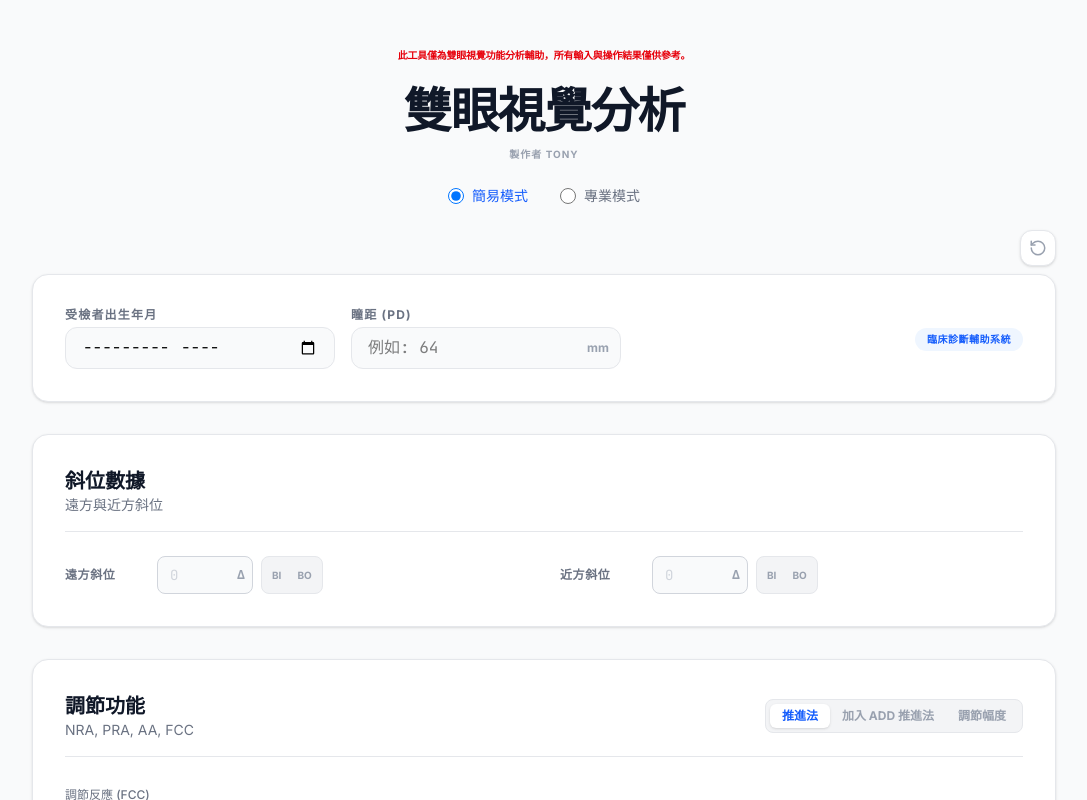
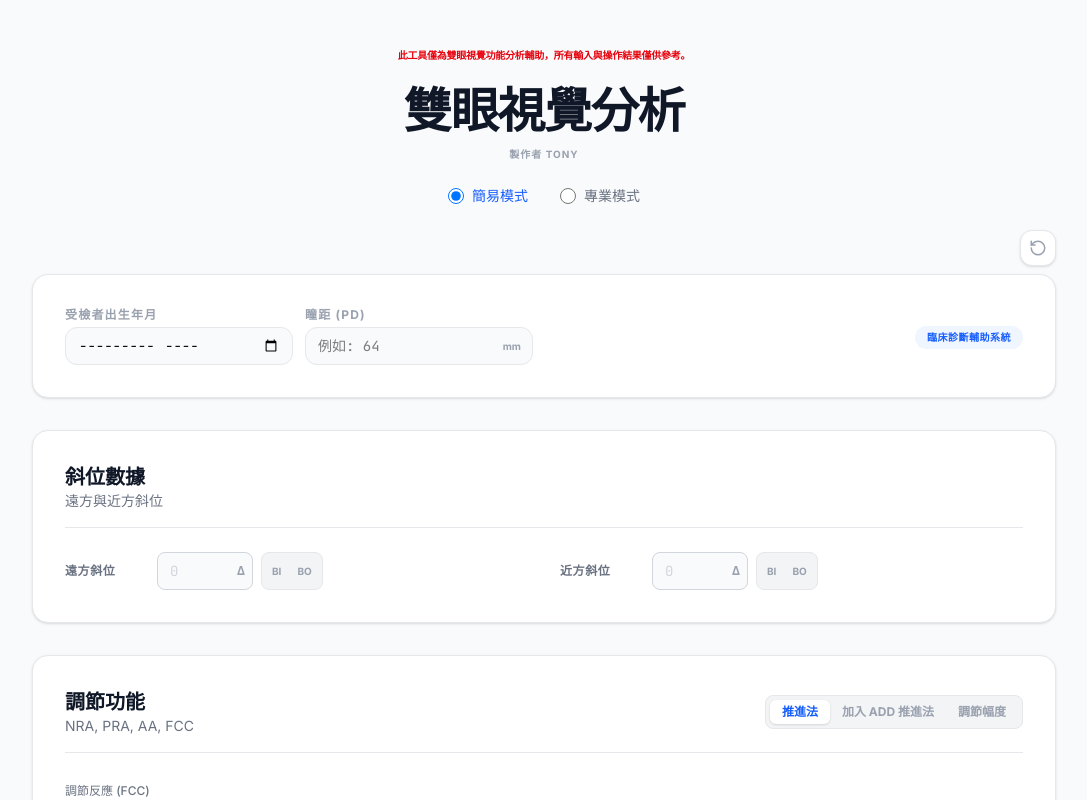
Before and after one commit to Luna05140514/ACA, a React (Vite) app: page / in a window 1280 px wide. Shown: the top 800 px of the page, without its empty margins (96-1183 px from the left). Built offline with nearby package versions, Linux system fonts and the light colour scheme.

Commit message:
Add files via upload

```diff
--- a/src/App.tsx
+++ b/src/App.tsx
@@ -878,9 +878,9 @@ export default function App() {
             {/* General Info Section */}
             <div className="bg-white rounded-2xl shadow-sm border border-gray-200 p-8 mb-8">
               <div className="flex flex-col lg:flex-row items-start lg:items-center gap-6">
-                <div className="grid grid-cols-2 gap-4 w-full sm:w-auto">
-                  <div className="space-y-1">
-                    <label className="block text-xs font-bold text-gray-500 uppercase tracking-widest">
+                <div className="grid grid-cols-2 gap-3 w-full sm:w-auto">
+                  <div className="space-y-1 min-w-[120px] max-w-[160px] sm:max-w-none">
+                    <label className="block text-[10px] sm:text-xs font-bold text-gray-400 uppercase tracking-widest truncate">
                       受檢者出生年月
                     </label>
                     <div className="relative">
@@ -890,7 +890,7 @@ export default function App() {
                         value={data.birthDate}
                         onChange={(e) => handleInputChange('general', 'birthDate', e.target.value)}
                         onKeyDown={(e) => handleKeyDown(e, 'general-birthdate')}
-                        className="w-full px-4 py-2 bg-gray-50 border border-gray-200 rounded-xl focus:ring-2 focus:ring-blue-500 focus:bg-white transition-all font-mono"
+                        className="w-full px-3 py-2 bg-gray-50 border border-gray-200 rounded-xl focus:ring-2 focus:ring-blue-500 focus:bg-white transition-all font-mono text-sm"
                       />
                     </div>
                     {data.birthDate && (
@@ -899,8 +899,8 @@ export default function App() {
                       </p>
                     )}
                   </div>
-                  <div className="space-y-1">
-                    <label className="block text-xs font-bold text-gray-500 uppercase tracking-widest">
+                  <div className="space-y-1 min-w-[80px] max-w-[120px] sm:max-w-none">
+                    <label className="block text-[10px] sm:text-xs font-bold text-gray-400 uppercase tracking-widest truncate">
                       瞳距 (PD)
                     </label>
                     <div className="relative">
@@ -911,9 +911,9 @@ export default function App() {
                         onChange={(e) => handleInputChange('general', 'pd', e.target.value)}
                         onKeyDown={(e) => handleKeyDown(e, 'general-pd')}
                         placeholder="例如: 64"
-                        className="w-full px-4 py-2 bg-gray-50 border border-gray-200 rounded-xl focus:ring-2 focus:ring-blue-500 focus:bg-white transition-all font-mono"
+                        className="w-full px-3 py-2 bg-gray-50 border border-gray-200 rounded-xl focus:ring-2 focus:ring-blue-500 focus:bg-white transition-all font-mono text-sm"
                       />
-                      <span className="absolute right-3 top-1/2 -translate-y-1/2 text-gray-400 text-xs font-bold">mm</span>
+                      <span className="absolute right-3 top-1/2 -translate-y-1/2 text-gray-400 text-[10px] font-bold">mm</span>
                     </div>
                   </div>
                 </div>
```
